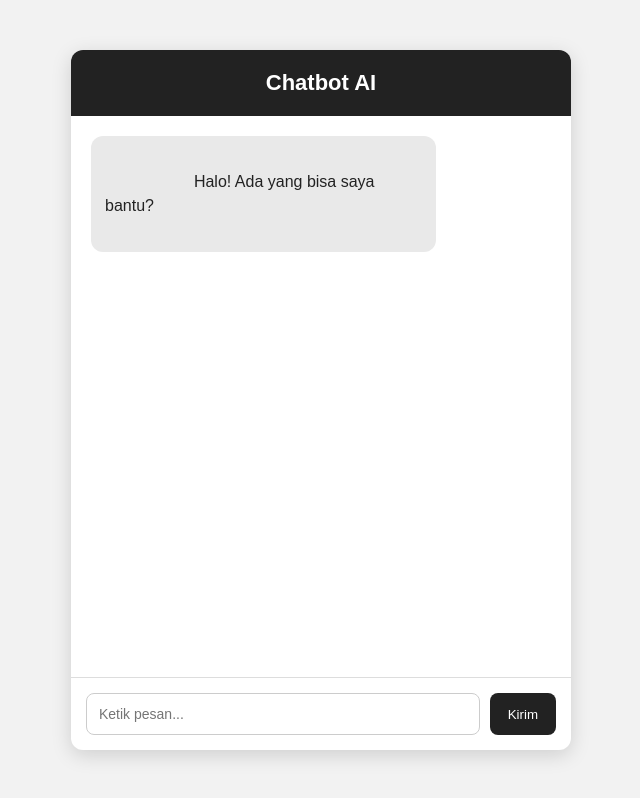
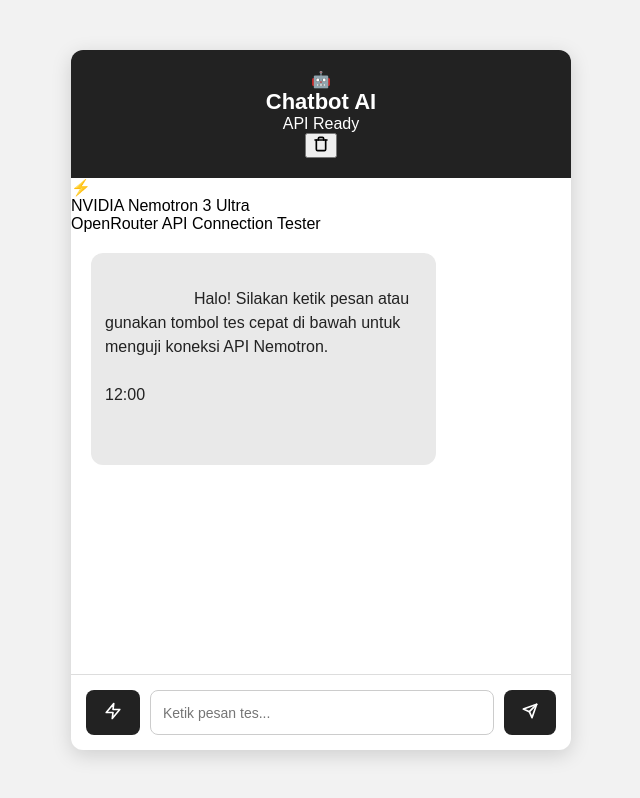
Before and after one commit to GibranSaputra11/163_ChatBot, a website: page public/index.html in a window 1280 px wide. Shown: the whole page, without its empty margins (319-959 px from the left). Drawn offline with Linux system fonts and the light colour scheme.

Commit message:
feat: update chatbot interface with new model info and improved layout

```diff
--- a/public/index.html
+++ b/public/index.html
@@ -3,49 +3,71 @@
 <head>
     <meta charset="UTF-8">
     <meta name="viewport" content="width=device-width, initial-scale=1.0">
-
-    <title>Chatbot Nemotron</title>
-
+    <title>NVIDIA Nemotron 3 Ultra - API Tester</title>
+    <link rel="preconnect" href="https://fonts.googleapis.com">
+    <link rel="preconnect" href="https://fonts.gstatic.com" crossorigin>
+    <link href="https://fonts.googleapis.com/css2?family=Plus+Jakarta+Sans:wght@400;500;600;700&display=swap" rel="stylesheet">
     <link rel="stylesheet" href="style.css">
 </head>
-
 <body>
 
     <div class="chat-container">
 
+        <!-- Header -->
         <div class="chat-header">
-            <h1>Chatbot AI</h1>
+            <div class="header-left">
+                <div class="bot-avatar">🤖</div>
+                <div class="header-info">
+                    <h1>Chatbot AI</h1>
+                    <div class="status-indicator">
+                        <span class="dot"></span>
+                        <span id="api-status-text">API Ready</span>
+                    </div>
+                </div>
+            </div>
+            <button id="reset-btn" class="reset-btn" title="Reset Percakapan">
+                <svg width="16" height="16" viewBox="0 0 24 24" fill="none" stroke="currentColor" stroke-width="2.5" stroke-linecap="round" stroke-linejoin="round"><path d="M3 6h18"></path><path d="M19 6v14c0 1-1 2-2 2H7c-1 0-2-1-2-2V6"></path><path d="M8 6V4c0-1 1-2 2-2h4c1 0 2 1 2 2v2"></path></svg>
+            </button>
         </div>
 
+        <!-- Model Info Card -->
+        <div class="model-card">
+            <div class="model-icon">⚡</div>
+            <div class="model-details">
+                <div class="model-name">NVIDIA Nemotron 3 Ultra</div>
+                <div class="model-desc">OpenRouter API Connection Tester</div>
+            </div>
+        </div>
+
+        <!-- Chat Box -->
         <div id="chat-box" class="chat-box">
-
             <div class="message bot">
                 <div class="message-content">
-                    Halo! Ada yang bisa saya bantu?
+                    Halo! Silakan ketik pesan atau gunakan tombol tes cepat di bawah untuk menguji koneksi API Nemotron.
+                    <div class="message-time">12:00</div>
                 </div>
             </div>
-
         </div>
 
+        <!-- Input Form -->
         <form id="chat-form" class="chat-form">
-
+            <button type="button" id="quick-ping-btn" class="quick-btn" title="Kirim Tes Cepat">
+                <svg width="18" height="18" viewBox="0 0 24 24" fill="none" stroke="currentColor" stroke-width="2.2" stroke-linecap="round" stroke-linejoin="round"><polygon points="13 2 3 14 12 14 11 22 21 10 12 10 13 2"></polygon></svg>
+            </button>
             <input
                 type="text"
                 id="user-input"
-                placeholder="Ketik pesan..."
+                placeholder="Ketik pesan tes..."
                 autocomplete="off"
                 required
             >
-
-            <button type="submit">
-                Kirim
+            <button type="submit" id="send-btn" class="send-btn">
+                <svg width="16" height="16" viewBox="0 0 24 24" fill="none" stroke="currentColor" stroke-width="2.5" stroke-linecap="round" stroke-linejoin="round"><line x1="22" y1="2" x2="11" y2="13"></line><polygon points="22 2 15 22 11 13 2 9 22 2"></polygon></svg>
             </button>
-
         </form>
 
     </div>
 
     <script src="script.js"></script>
-
 </body>
 </html>
```
